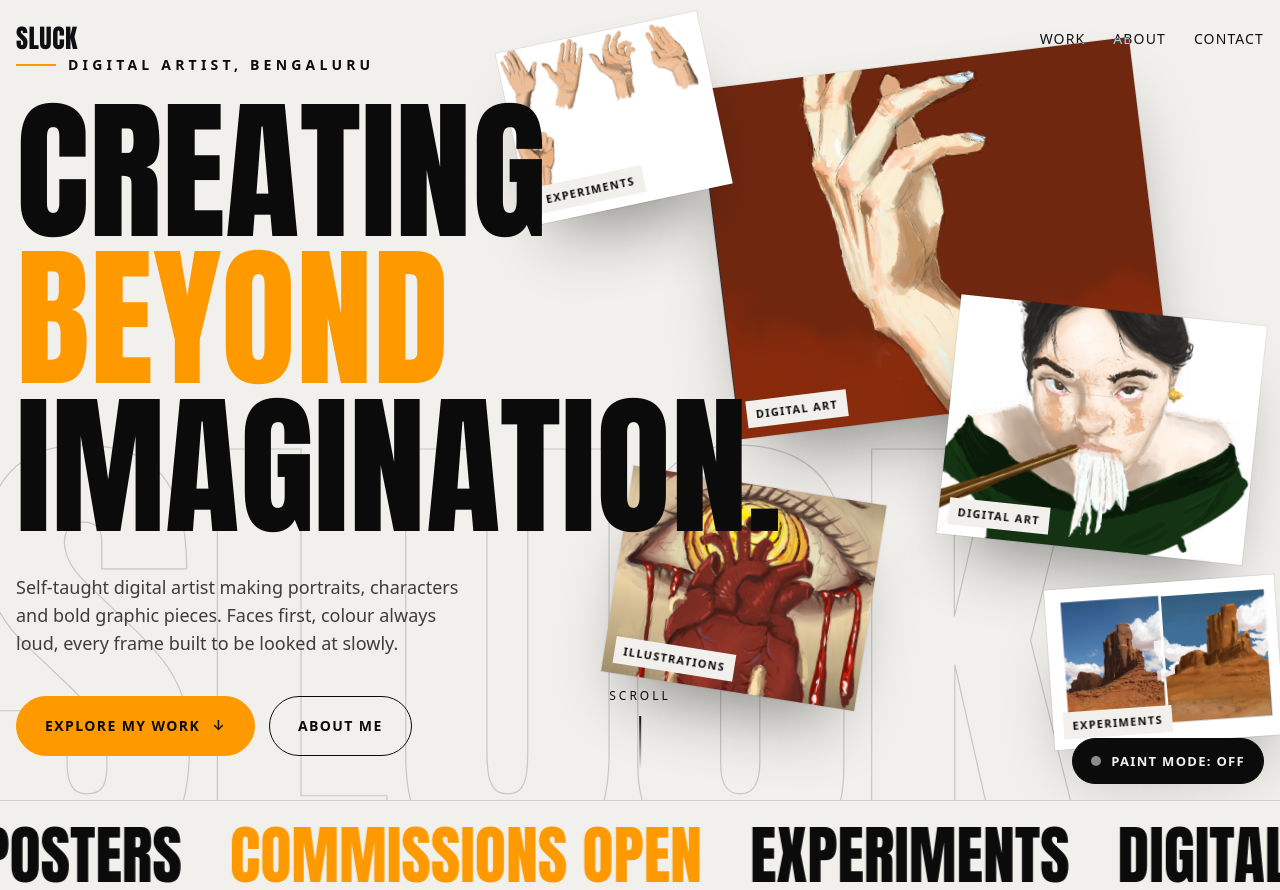
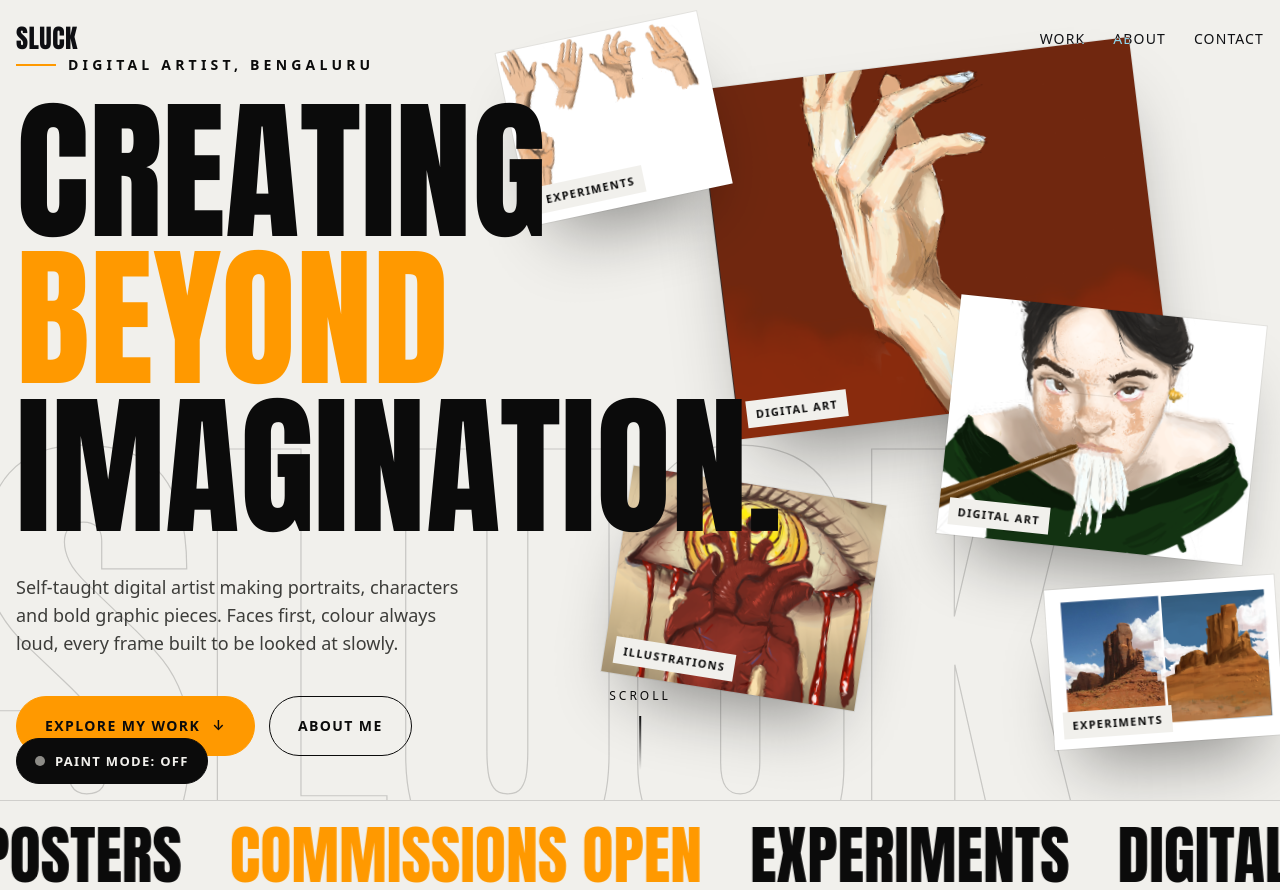
Before and after one commit to Sluck2416/sluck-digital-art, a plain HTML site: page index.html in a window 1280 px wide. Shown: the top 890 px of the page. Drawn offline with nearby package versions, Linux system fonts and the light colour scheme; a web font is replaced by a local one.

Commit message:
Move paint mode button to bottom-left so the Netlify badge does not cover it
Co-Authored-By: Claude Haiku 5.5 <noreply@anthropic.com>
Claude-Session: https://claude.ai/code/session_01SiY3TPuHt9tqFXYRrotQLE

```diff
--- a/index.html
+++ b/index.html
@@ -202,7 +202,7 @@ dialog::backdrop{background:rgba(6,6,6,.94)}
 #brush{position:fixed;left:0;top:0;width:36px;height:48px;pointer-events:none;z-index:71;display:none;transform-origin:18px 46px;will-change:transform}
 #brush svg{display:block;width:36px;height:48px;filter:drop-shadow(0 6px 8px rgba(0,0,0,.35))}
 @media (pointer:fine){body.paint #paint,body.paint #brush{display:block}body.paint,body.paint *{cursor:none!important}}
-.paint-toggle{position:fixed;right:max(16px,env(safe-area-inset-right,0px));bottom:calc(16px + env(safe-area-inset-bottom,0px));z-index:75;display:inline-flex;align-items:center;gap:10px;padding:12px 18px;border-radius:999px;background:var(--ink);color:var(--paper);border:1.5px solid var(--ink);font-weight:600;font-size:13px;letter-spacing:.1em;text-transform:uppercase;transition:background .3s,color .3s,border-color .3s}
+.paint-toggle{position:fixed;left:max(16px,env(safe-area-inset-left,0px));bottom:calc(16px + env(safe-area-inset-bottom,0px));z-index:75;display:inline-flex;align-items:center;gap:10px;padding:12px 18px;border-radius:999px;background:var(--ink);color:var(--paper);border:1.5px solid var(--ink);font-weight:600;font-size:13px;letter-spacing:.1em;text-transform:uppercase;transition:background .3s,color .3s,border-color .3s}
 .paint-toggle::before{content:"";width:10px;height:10px;border-radius:50%;background:var(--grey)}
 .paint-toggle:hover{border-color:var(--orange)}
 .paint-toggle[aria-pressed="true"]{background:var(--orange);border-color:var(--orange);color:var(--ink)}
```
